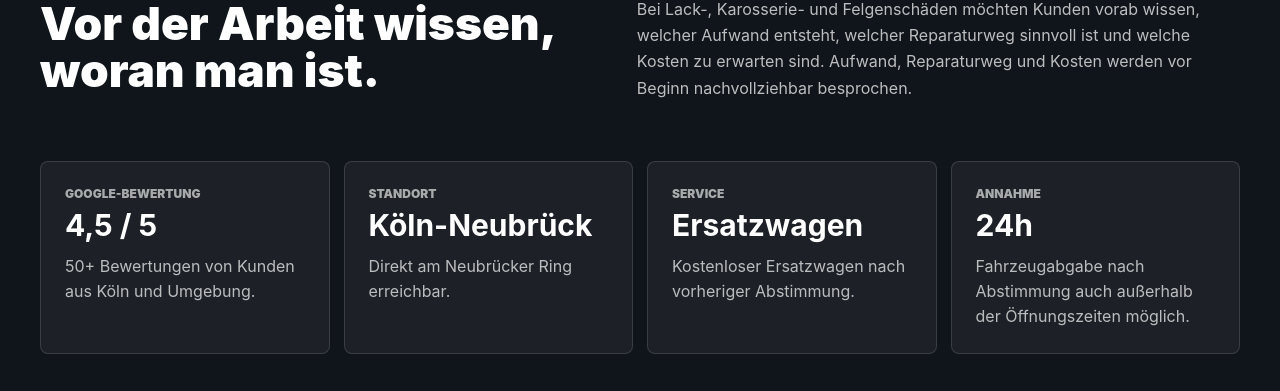
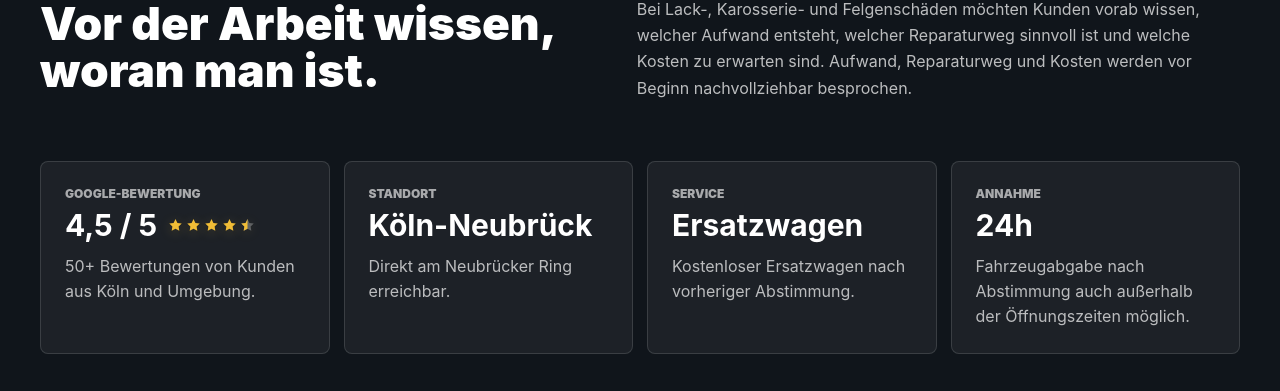
Before and after one commit to rama1347/vicario-smart-repair-demo, a React (Vite) app: page / in a window 1280 px wide. Shown: the part 987-1378 px from the top of the page. Built offline with nearby package versions, Linux system fonts and the light colour scheme.

Commit message:
Add rating stars to trust metric

```diff
--- a/src/App.css
+++ b/src/App.css
@@ -464,6 +464,22 @@ h3 {
   color: #ffffff;
   font-size: 30px;
   line-height: 1;
+}
+
+.metric-value {
+  display: flex;
+  align-items: center;
+  gap: 10px;
+  margin-bottom: 14px;
+}
+
+.metric-value strong {
+  margin-bottom: 0;
+}
+
+.metric-value .mini-rating svg {
+  width: 17px;
+  height: 17px;
 }
 
 .metric-card p,
--- a/src/App.tsx
+++ b/src/App.tsx
@@ -473,7 +473,14 @@ function App() {
           {trustMetrics.map((item) => (
             <article className="metric-card" key={item.label}>
               <span>{item.label}</span>
-              <strong>{item.value}</strong>
+              {item.label === 'Google-Bewertung' ? (
+                <div className="metric-value">
+                  <strong>{item.value}</strong>
+                  <MiniRatingStars clipId="trust-half-star" />
+                </div>
+              ) : (
+                <strong>{item.value}</strong>
+              )}
               <p>{item.text}</p>
             </article>
           ))}
```
